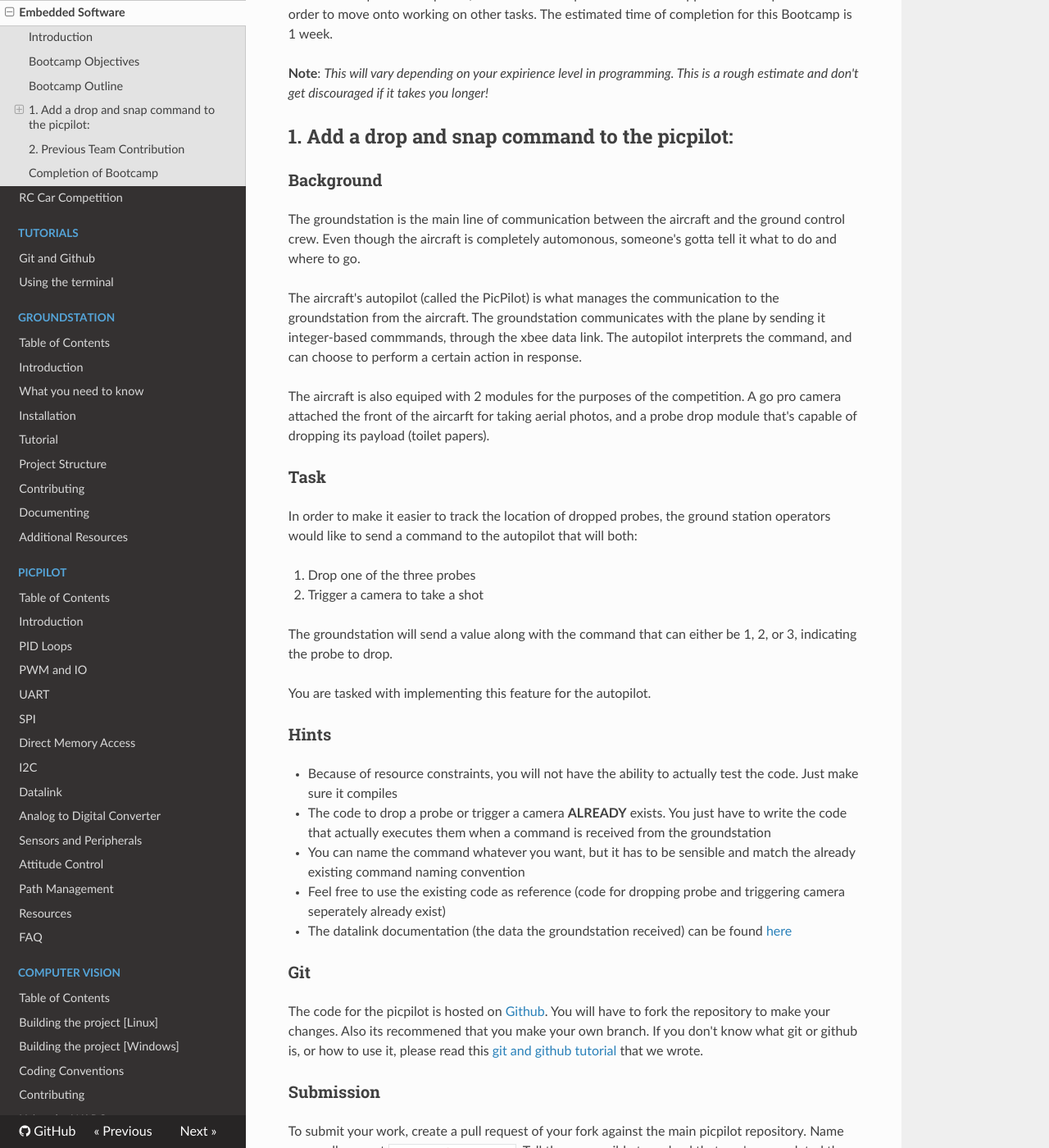
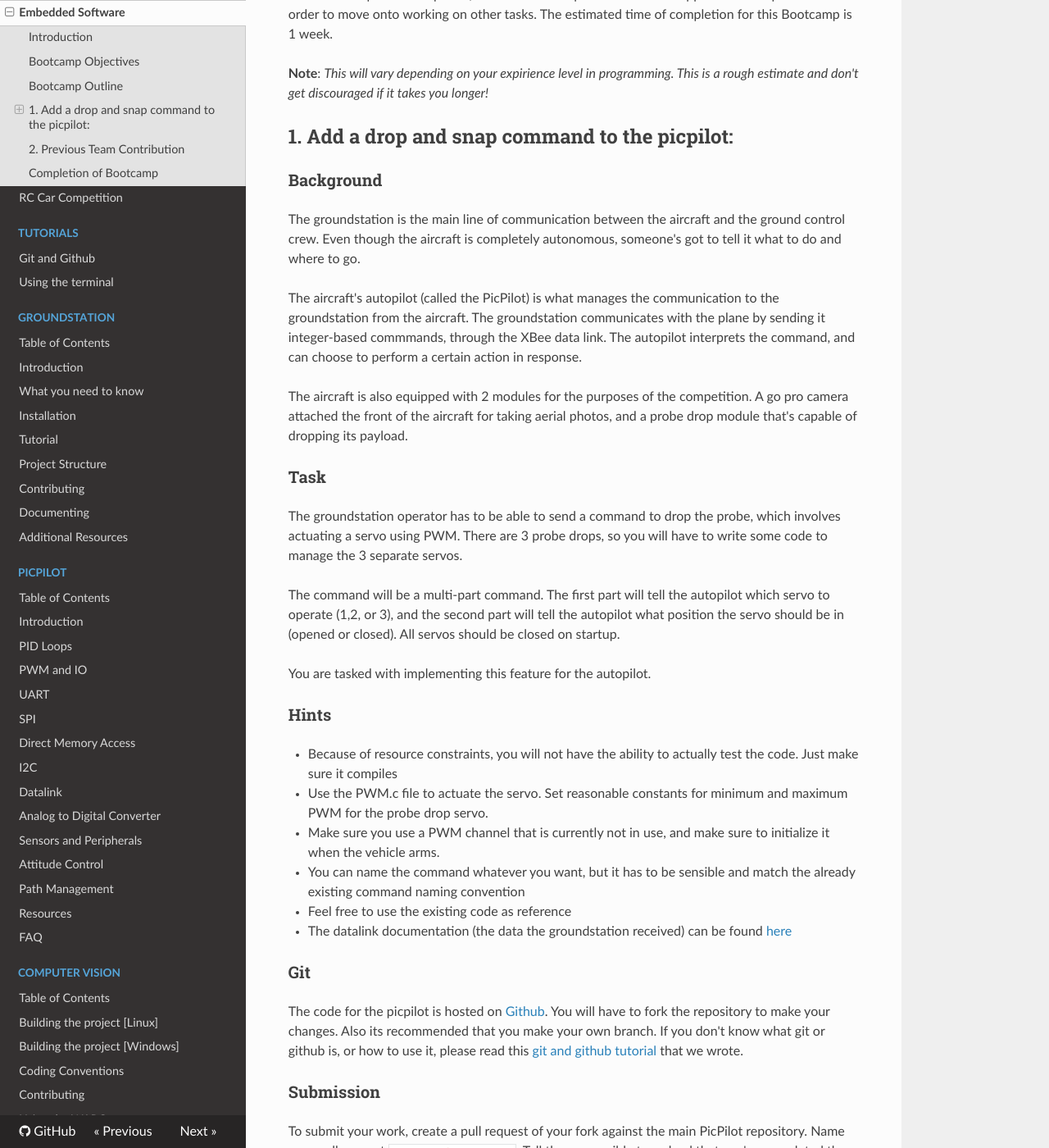
Before and after one commit to UWARG/docs, an MkDocs documentation site: the page built from docs/bootcamp/embedded.md, in a window 1280 px wide and 1400 px high, scrolled down 730 px. Shown: the whole window at 82% size. Built offline with MkDocs 1.6.1, drawn with Linux system fonts in a browser that asks for light colours; nearby versions of some CDN libraries; old or Windows-style settings are respelled for this version of MkDocs; some of the changed text lies outside the part shown.

Commit message:
Added servo control as part of task

```diff
--- a/docs/bootcamp/embedded.md
+++ b/docs/bootcamp/embedded.md
@@ -20,35 +20,33 @@ This Bootcamp has two options, both of which require a team lead's approval of c
 
 ### Background
 
-The groundstation is the main line of communication between the aircraft and the ground control crew. Even though the aircraft is completely automonous, someone's gotta tell it what to do and where to go.
+The groundstation is the main line of communication between the aircraft and the ground control crew. Even though the aircraft is completely autonomous, someone's got to tell it what to do and where to go.
 
-The aircraft's autopilot (called the PicPilot) is what manages the communication to the groundstation from the aircraft. The groundstation communicates with the plane by sending it integer-based commmands, through the xbee data link. The autopilot interprets the command, and can choose to perform a certain action in response.
+The aircraft's autopilot (called the PicPilot) is what manages the communication to the groundstation from the aircraft. The groundstation communicates with the plane by sending it integer-based commmands, through the XBee data link. The autopilot interprets the command, and can choose to perform a certain action in response.
 
-The aircraft is also equiped with 2 modules for the purposes of the competition. A go pro camera attached the front of the aircarft for taking aerial photos, and a probe drop module that's capable of dropping its payload (toilet papers).
+The aircraft is also equipped with 2 modules for the purposes of the competition. A go pro camera attached the front of the aircraft for taking aerial photos, and a probe drop module that's capable of dropping its payload.
 
 ### Task
 
-In order to make it easier to track the location of dropped probes, the ground station operators would like to send a command to the autopilot that will both:
+The groundstation operator has to be able to send a command to drop the probe, which involves actuating a servo using PWM. There are 3 probe drops, so you will have to write some code to manage the 3 separate servos.
 
-1. Drop one of the three probes
-2. Trigger a camera to take a shot
-
-The groundstation will send a value along with the command that can either be 1, 2, or 3, indicating the probe to drop.
+The command will be a multi-part command. The first part will tell the autopilot which servo to operate (1,2, or 3), and the second part will tell the autopilot what position the servo should be in (opened or closed). All servos should be closed on startup.
 
 You are tasked with implementing this feature for the autopilot.
 
 ### Hints
 - Because of resource constraints, you will not have the ability to actually test the code. Just make sure it compiles
-- The code to drop a probe or trigger a camera **ALREADY** exists. You just have to write the code that actually executes them when a command is received from the groundstation
+- Use the PWM.c file to actuate the servo. Set reasonable constants for minimum and maximum PWM for the probe drop servo.
+- Make sure you use a PWM channel that is currently not in use, and make sure to initialize it when the vehicle arms.
 - You can name the command whatever you want, but it has to be sensible and match the already existing command naming convention
-- Feel free to use the existing code as reference (code for dropping probe and triggering camera seperately already exist)
+- Feel free to use the existing code as reference
 - The datalink documentation (the data the groundstation received) can be found [here](../picpilot/datalink.md)
 
 ### Git
-The code for the picpilot is hosted on [Github](http://www.github.com/uwarg/PicPilot). You will have to fork the repository to make your changes. Also its recommened that you make your own branch. If you don't know what git or github is, or how to use it, please read this [git and github tutorial](../tutorials/git.md) that we wrote.
+The code for the picpilot is hosted on [Github](http://www.github.com/uwarg/PicPilot). You will have to fork the repository to make your changes. Also its recommended that you make your own branch. If you don't know what git or github is, or how to use it, please read this [git and github tutorial](../tutorials/git.md) that we wrote.
 
 ### Submission
-To submit your work, create a pull request of your fork against the main picpilot repository. Name your pull request `Bootcamp by YOURNAME`. Tell the responsible team lead that you've completed the bootcamp and they will review your submission. You may be asked to revise some things.
+To submit your work, create a pull request of your fork against the main PicPilot repository. Name your pull request `Bootcamp by YOURNAME`. Tell the responsible team lead that you've completed the bootcamp and they will review your submission. You may be asked to revise some things.
 
 **Note**: *If you would really like to test out the code, come to one of the work days and we'll show  you how to program the picpilot and actually test it out*
 
```
